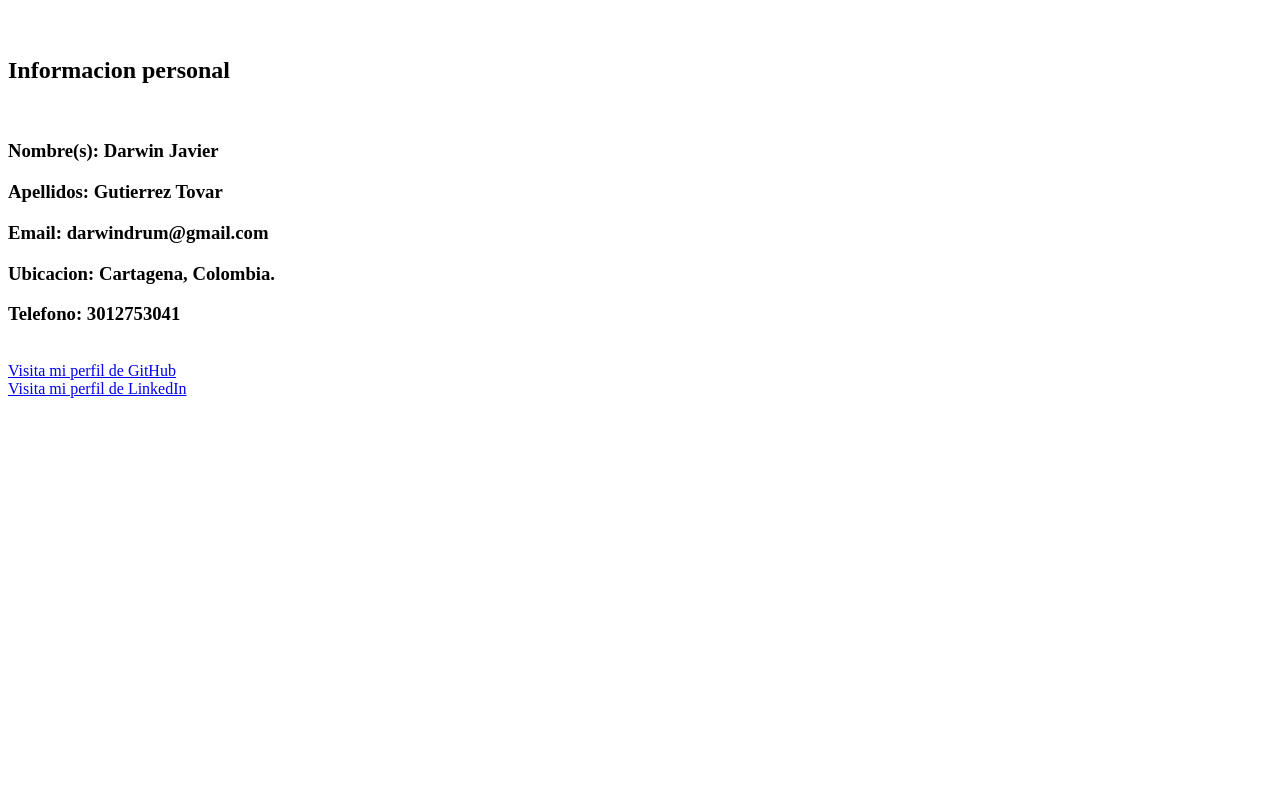
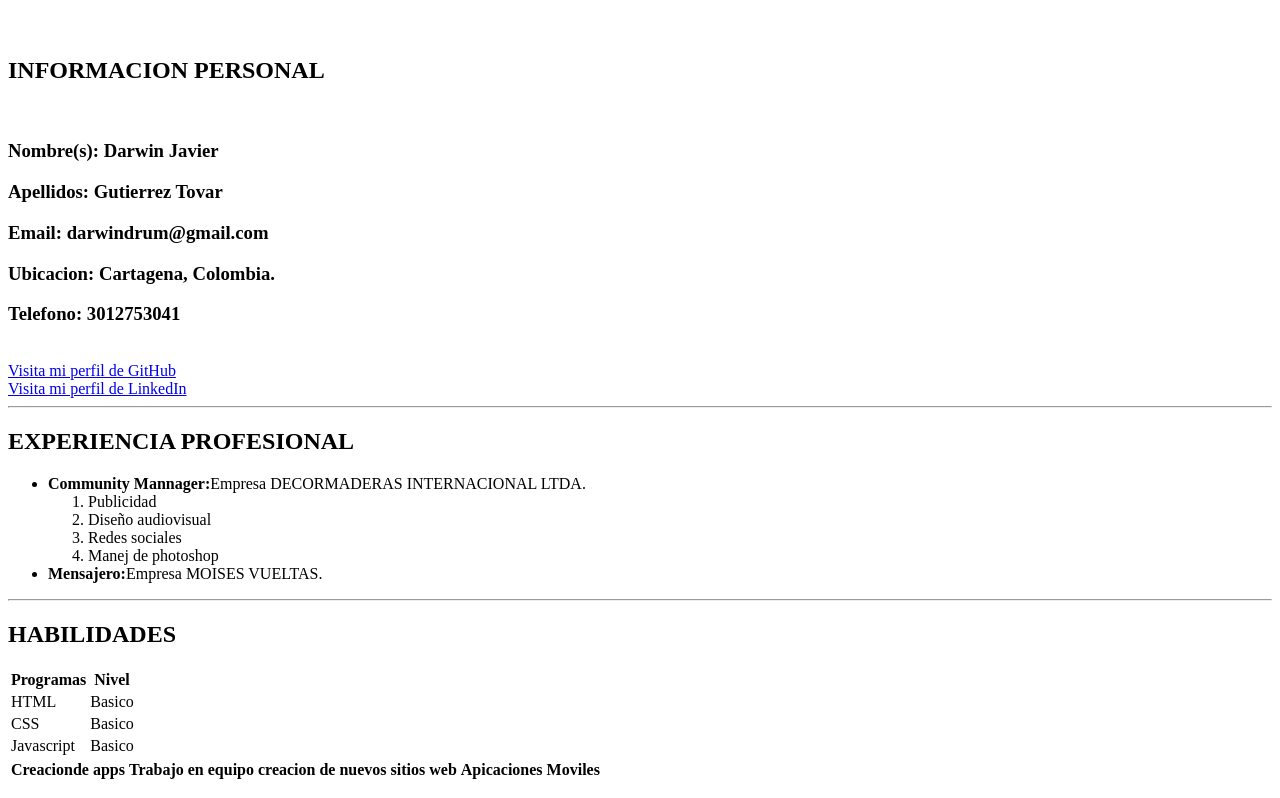
Before and after one commit to darwinweb/Hoja-de-Vida-en-HTML, a plain HTML site: page index.html in a window 1280 px wide. Shown: the part 61-859 px from the top of the page. Before the commit the page ends 800 px from the top, so only its background shows below. Drawn offline with Linux system fonts and the light colour scheme.

Commit message:
segunda parte completada

```diff
--- a/index.html
+++ b/index.html
@@ -10,7 +10,7 @@
         <h1>HOJA DE VIDA</h1>
     </header>
     <br>
-    <h2>Informacion personal</h2>
+    <h2>INFORMACION PERSONAL</h2>
     <br>
     <h3>Nombre(s): Darwin Javier</h3>
     <h3>Apellidos: Gutierrez Tovar</h3>
@@ -20,7 +20,47 @@
     <br>
     <a href="https://github.com/dashboard" >Visita mi perfil de GitHub</a> <br>
     <a href="https://www.linkedin.com/in/darwin-guti%C3%A9rrez-06b70727a" >Visita mi perfil de LinkedIn</a>
-
+    <hr>
+    <h2>EXPERIENCIA PROFESIONAL</h2>
+    <ul>
+        <li><strong>Community Mannager:</strong>Empresa DECORMADERAS INTERNACIONAL LTDA.
+            <ol>
+                <li>Publicidad</li>
+                <li>Diseño audiovisual</li>
+                <li>Redes sociales</li>
+                <li>Manej de photoshop</li>
+            </ol>
+        </li>
+        <li><strong>Mensajero:</strong>Empresa MOISES VUELTAS.</li>
+    </ul>
+    <hr>
+    <h2>HABILIDADES</h2>
+    <table>
+        <tr>
+            <th>Programas </th>
+            <th>Nivel</th>
+        </tr>
+        <tr>
+            <td>HTML</td>
+            <td>Basico</td>
+        </tr>
+        <tr>
+            <td>CSS</td>
+            <td>Basico</td>
+        </tr>
+        <tr>
+            <td>Javascript</td>
+            <td>Basico</td>
+        </tr>
+    </table>
+    <table>
+        <tr>
+            <th>Creacionde apps</th>
+            <th>Trabajo en equipo</th>
+            <th>creacion de nuevos sitios web</th>
+            <th>Apicaciones Moviles</th>
+        </tr>
+    </table>
 
     <p></p>
 
```
